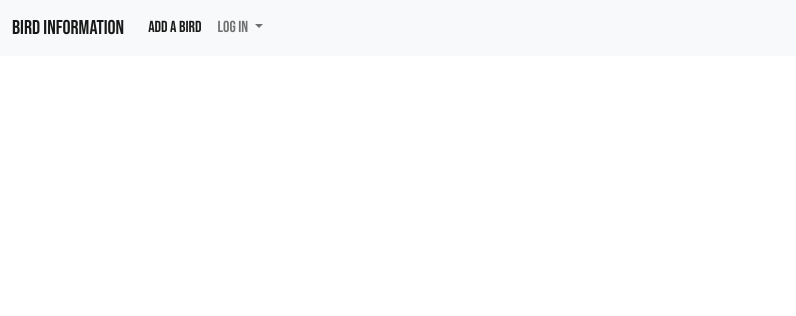
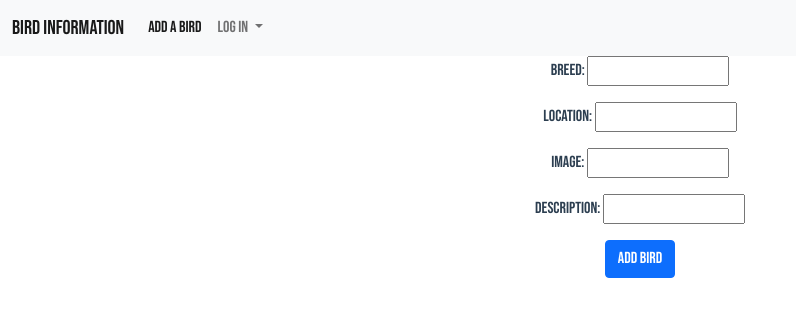
Before and after one commit to mpallenjr/birds-app-frontend, a Vue app: page /new in a window 1280 px wide. Shown: the top 316 px of the page, without its empty margins (0-796 px from the left). Built offline with nearby package versions, Linux system fonts and the light colour scheme.

Commit message:
link new page, add input lines, add create button, button link to function working.

```diff
--- a/src/router/index.js
+++ b/src/router/index.js
@@ -1,6 +1,7 @@
 import Vue from 'vue'
 import VueRouter from 'vue-router'
 import Home from '../views/Home.vue'
+import New from '../views/New.vue'
 
 Vue.use(VueRouter)
 
@@ -17,7 +18,12 @@ const routes = [
     // this generates a separate chunk (about.[hash].js) for this route
     // which is lazy-loaded when the route is visited.
     component: () => import(/* webpackChunkName: "about" */ '../views/About.vue')
-  }
+  },
+  {
+    path: '/new',
+    name: 'New',
+    component: New
+  },
 ]
 
 const router = new VueRouter({
--- /dev/null
+++ b/src/views/New.vue
@@ -0,0 +1,21 @@
+<template>
+  <div class="new">
+ <p> Breed:   <input type="text"> </p>
+ <p> Location:   <input type="text"> </p>
+ <p> Image:   <input type="text"> </p>
+ <p> Description:   <input type="text"> </p>
+<button type="button" class="btn btn-primary" v-on:click="newBirds()">Add Bird</button>
+  </div>
+</template>
+
+<style></style>
+
+<script>
+  export default {
+    methods: {
+newBirds: function () {
+  console.log('hello')
+}
+    },
+  };
+</script>
```
